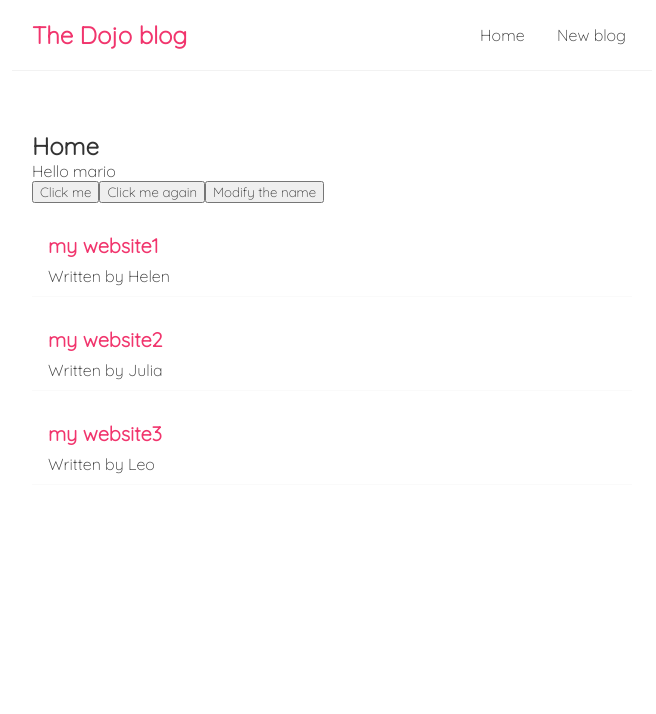
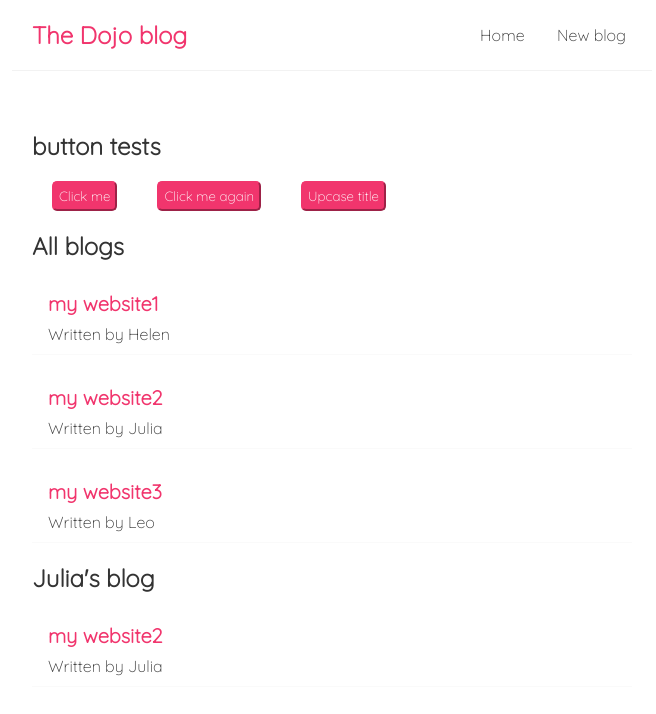
Before and after one commit to SarahGuillon/dojo-blog, a React (Create React App) app: page / in a window 1280 px wide. Shown: the top 714 px of the page, without its empty margins (308-964 px from the left). Built offline with nearby package versions, Linux system fonts and the light colour scheme.

Commit message:
props & reusing components

```diff
--- /dev/null
+++ b/src/Bloglist.js
@@ -0,0 +1,18 @@
+const BlogList = (props) => {
+  const blogs = props.blogs;
+  const title = props.title;
+
+  return (
+    <div className="blog-list">
+      <h2>{title}</h2>
+      {blogs.map((blog) => (
+        <div className="blog-preview" key={blog.id}>
+          <h2>{blog.title}</h2>
+          <p> Written by {blog.author}</p>
+        </div>
+      ))}
+    </div>
+  )
+}
+
+export default BlogList;
--- a/src/Home.js
+++ b/src/Home.js
@@ -1,4 +1,5 @@
 import { useState } from "react";
+import BlogList from "./Bloglist";
 
 const Home = () => {
 
@@ -7,7 +8,7 @@
     {title: "my website2", body: "lorem ipsum...", author: "Julia", id: 2 },
     {title: "my website3", body: "lorem ipsum...", author: "Leo", id: 3 }])
 
-  const [name, setName] = useState("mario");
+  const [title, setTitle] = useState("button tests");
 
   const handleClick = event => {
     console.log("hello", event);
@@ -17,23 +18,19 @@
   }
 
   const modifyValueOnClick = () => {
-    setName("thom");
+    setTitle("BUTTON TESTS");
   }
 
   return (
     <div className="home">
-      <h2>Home</h2>
-      <p> Hello {name} </p>
+      <h2> {title} </h2>
       <button onClick={handleClick}>Click me</button>
       <button onClick={(e) => handleClickAgain("john", e)}>Click me again</button>
-      <button onClick={modifyValueOnClick}>Modify the name</button>
+      <button onClick={modifyValueOnClick}>Upcase title</button>
+
       <div className="homeList">
-        {blogs.map((blog) => (
-          <div className="blog-preview" key={blog.id}>
-            <h2>{blog.title}</h2>
-            <p> Written by {blog.author}</p>
-          </div>
-        ))}
+        <BlogList blogs={blogs} title="All blogs"/>
+        <BlogList blogs={blogs.filter((blog) => blog.author === "Julia")} title="Julia's blog"/>
       </div>
     </div>
   );
--- a/src/index.css
+++ b/src/index.css
@@ -50,3 +50,13 @@
   color: #f1356d;
   margin-bottom: 8px;
 }
+
+
+button {
+  padding: 5px;
+  margin: 20px;
+  background-color: #f1356d;
+  color: white;
+  border-radius: 5px;
+  border-color: #f1356d;;
+}
```
